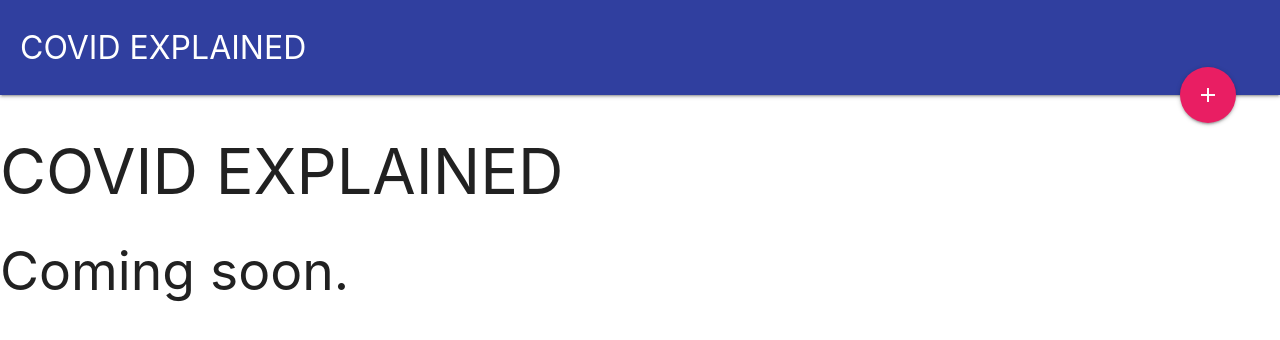
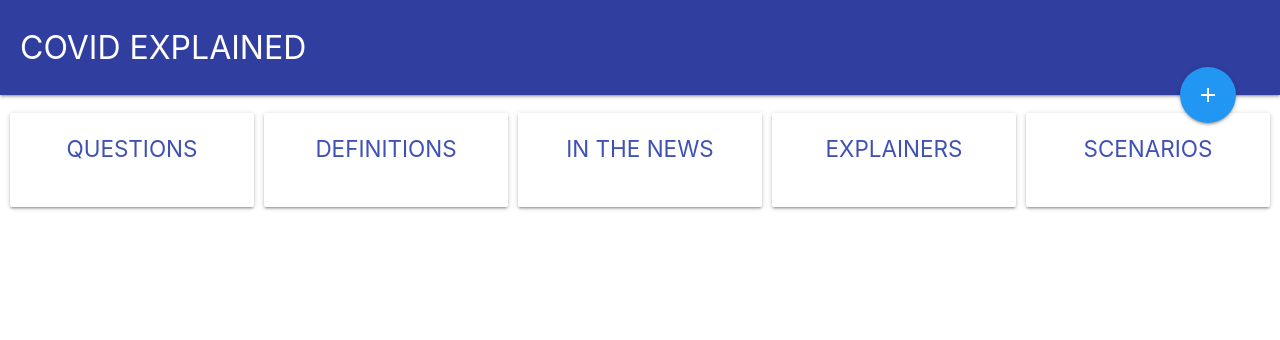
Before and after one commit to alexandreaco/covid-explained, a Vue app: page /#/ in a window 1280 px wide. Shown: the top 340 px of the page. Built offline with nearby package versions, Linux system fonts and the light colour scheme.

Commit message:
Start building home view.

```diff
--- a/src/components/Home.vue
+++ b/src/components/Home.vue
@@ -1,12 +1,56 @@
 <template>
-  <div class="home">
-    <h1>COVID EXPLAINED</h1>
-    <h2>Coming soon.</h2>
+  <div class="home ">
+    <div class="card" v-for="topic in topics" :key="topic.id">
+      <div class="card-content">
+        <h2 class="indigo-text">{{ topic.title }}</h2>
+      </div>
+    </div>
   </div>
 </template>
 
 <script>
 export default {
   name: 'Home',
+  data() {
+    return {
+      topics: [
+        {
+          title: 'QUESTIONS',
+          slug: 'questions',
+        },
+        {
+          title: 'DEFINITIONS',
+          slug: 'definitions',
+        },
+        {
+          title: 'IN THE NEWS',
+          slug: 'in the news',
+        },
+        {
+          title: 'EXPLAINERS',
+          slug: 'explainers',
+        },
+        {
+          title: 'SCENARIOS',
+          slug: 'scenarios',
+        },
+      ],
+    };
+  },
 };
 </script>
+
+<style>
+.home {
+  display: grid;
+  grid-template-columns: 1fr 1fr 1fr 1fr 1fr;
+  grid-gap: 10px;
+  margin-top: 30px;
+  margin: 10px;
+}
+.home h2 {
+  font-size: 1.5em;
+  text-align: center;
+  margin-top: 0;
+}
+</style>
--- a/src/components/NavBar.vue
+++ b/src/components/NavBar.vue
@@ -5,7 +5,7 @@
         <router-link to="">
           <span class="nav-title">COVID EXPLAINED</span>
         </router-link>
-        <a href="" class="btn-floating btn-large halfway-fab pink">
+        <a href="" class="btn-floating btn-large halfway-fab blue">
           <router-link to="">
             <i class="material-icons">add</i>
           </router-link>
```
